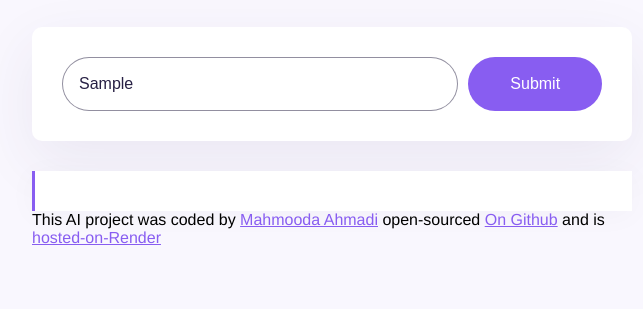
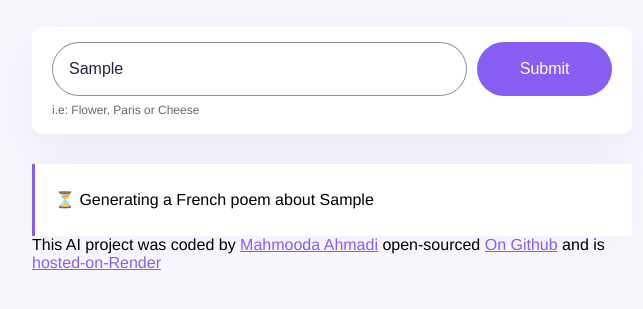
Before and after one commit to Mahmooda-Ahmadi/French-poem-generator, a plain HTML site: page index.html in a window 1280 px wide. Both pictures are taken after typing "Sample" into the empty fields and a click on the input 843 px from the left and 261 px from the top of the page. Shown: the part 177-486 px from the top of the page, without its empty margins (308-951 px from the left). Drawn offline with nearby package versions, Linux system fonts and the light colour scheme; no server answers.

Commit message:
Added the user interface

```diff
--- a/Src/index.js
+++ b/Src/index.js
@@ -19,7 +19,12 @@ function generatePoem(event){
    let prompt =  `User instructions: Generate a French poem about ${instructionsInput.value}`
    let apiURL = `https://api.shecodes.io/ai/v1/generate?prompt=${prompt}&context=${context}&key=${apiKey}`;
 
+   let poemElement = document.querySelector("#poem");
+   poemElement.classList.remove("hidden");
+   poemElement.innerHTML = `<div class="generating">⏳ Generating a French poem about ${instructionsInput.value}</div>`;
+
    axios.get(apiURL).then(displayPoem);
+
 }
 
 let peomFormGenerator = document.querySelector("#poem-generator-form");
--- a/Src/style.css
+++ b/Src/style.css
@@ -20,14 +20,26 @@ h1{
     line-height: 1.5;
     color: #272044;
 }
+
+.form-container {
+    background-color: white;
+    margin-bottom: 30px;
+    border-radius: 10px;
+    box-shadow: 0px 20px 60px rgba(65, 50, 100, 0.08);
+    padding: 15px 20px;
+  }
+
 form{
-    padding: 30px;
-    background-color: white;
-    box-shadow: 0px 20px 60px rgba(65, 50, 100, 0.08);
-    border-radius: 10px;
     display: flex;
-    margin-bottom: 30px;
+
 }
+
+.hint {
+    line-height: 1.5;
+    margin-top: 5px;
+    opacity: 0.6;
+    font-size: 12px;
+  }
 .instructions{
     padding: 16px;
     border: 1px solid rgba(39, 33, 66, 0.5);
@@ -57,6 +69,10 @@ form{
 
 }
 
+.hidden {
+    display: none;
+  }
+
 .poem strong{
     color: #885df1;
 }
@@ -65,3 +81,18 @@ form{
     font-size: 13px;
     margin-top: 30px;
 }
+
+.generating {
+    animation: blink-animation 1s steps(5, start) infinite;
+  }
+
+  @keyframes blink-animation {
+    to {
+      visibility: hidden;
+    }
+  }
+  @-webkit-keyframes blink-animation {
+    to {
+      visibility: hidden;
+    }
+  }
--- a/index.html
+++ b/index.html
@@ -14,13 +14,15 @@
     <h1>AI French Poem Generator</h1>
     </header>
     <main>
+        <div class="form-container">
         <form id="poem-generator-form">
             <input type="text" class="instructions" placeholder="Enter the topic of French poem" required autofocus autocomplete="off" id="user-instructions">
             <input type="submit" class="submit-button">
         </form>
+        <div class="hint">i.e: Flower, Paris or Cheese</div>
+        </div>
+        <div class="poem hidden" id="poem"></div>
     </main>
-    <div class="poem" id="poem">
-    </div>
     <footer>This AI project was coded by <a href="https://github.com/Mahmooda-Ahmadi" target="_blank">Mahmooda Ahmadi</a> open-sourced
     <a href="https://github.com/Mahmooda-Ahmadi/French-poem-generator" target="_blank">On Github</a> and is <a href="https://ai-french-poem-generator.onrender.com" target="_blank">hosted-on-Render</a></footer>
     <script src="Src/index.js"></script>
```
